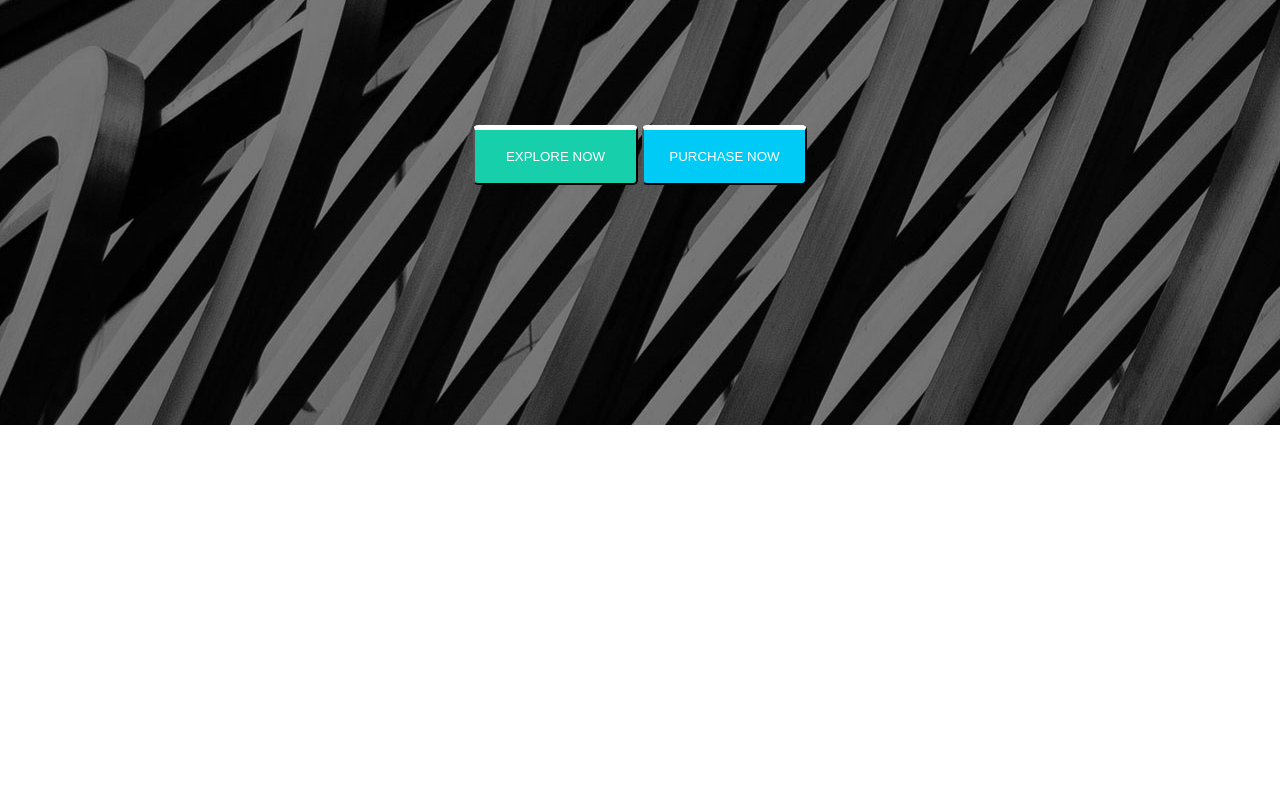
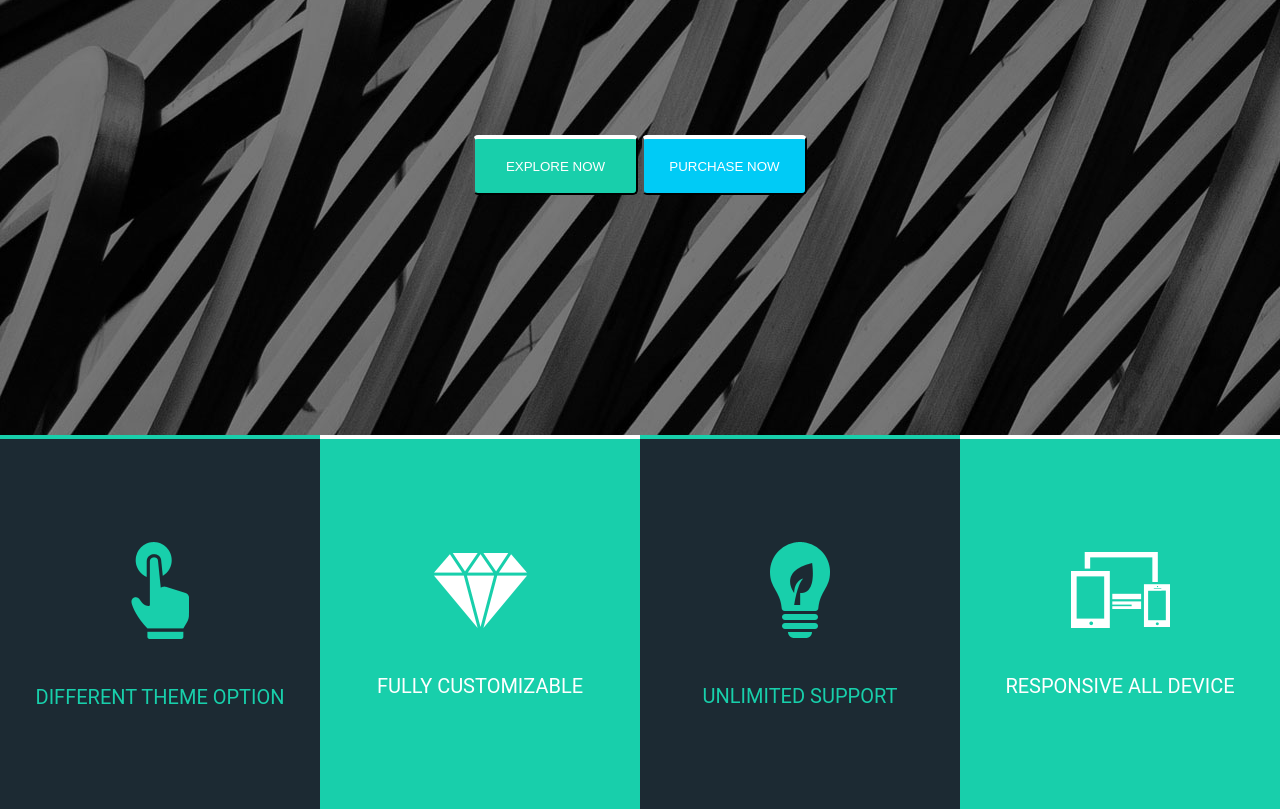
Before and after one commit to KananValizada/StepProject_Ham_IbaTech, a plain HTML site: page index.html in a window 1280 px wide. Shown: the part 580-1389 px from the top of the page. Before the commit the page ends 1005 px from the top, so only its background shows below. Drawn offline with Linux system fonts and the light colour scheme.

Commit message:
options section done && header update

```diff
--- a/css/style.css
+++ b/css/style.css
@@ -24,7 +24,7 @@
     display: flex;
     justify-content: space-between;
     align-items: center;
-    padding: 20px 0
+    height: 120px;
 }
 .nav{
      background-color: rgba(0,0,0,0.5);
@@ -35,14 +35,22 @@
 }
 .nav-logo-text {
     margin-left: 5px;
-    font-size: 20px;
+    font-size: 26px;
     color:white;
 }
+.nav-menu {
+    align-self: stretch;
+}
 .nav-menu li{
+    line-height: 7.5;
 float: left;
 margin-left: 10px;
 color: #b8b8b8;
 text-transform: uppercase;
+cursor: pointer;
+}
+.nav-menu li:hover {
+    border-bottom: 3px solid #18cfab
 }
 .creative {
     margin-top: 240px;
@@ -68,11 +76,42 @@ margin-bottom: 45px;
 .btn {
     width: 165px;
     height: 60px;
-    border-top: 5px solid white;
     border-radius: 5px;
     color: white;
-    background-color: #00cbf6
+    background-color: #00cbf6;
+    cursor: pointer;
 }
 .background-green{
     background-color: #18cfab
 }
+.background-dark-blue {
+    background-color: #1c2a33
+}
+.border-top-green {
+    border-top:4px solid #18cfab
+}
+.border-top-white {
+    border-top:4px solid white
+}
+.options{
+    display: flex
+}
+.color-white {
+    color: white
+}
+.option-item{
+    display: flex;
+    flex-direction: column;
+    align-items: center;
+    justify-content: center;
+    text-align: center;
+    width: 100%;
+    height: 370px
+}
+.option-item img {
+    margin-bottom: 48px
+}
+.option-item p {
+    text-transform: uppercase;
+    font-size: 20px
+}
--- a/index.html
+++ b/index.html
@@ -51,10 +51,31 @@
                     <p class="small">Just Buy And Enjoy These Awesome Features</p>
                 </div>
                 <div class="header-buttons">
-                    <button class="btn background-green">EXPLORE NOW</button>
-                    <button class="btn">PURCHASE NOW</button>
+                    <button class="btn background-green border-top-white">EXPLORE NOW</button>
+                    <button class="btn border-top-white">PURCHASE NOW</button>
                 </div>
             </div>
+        </div>
+    </section>
+    <section class="options-sect">
+        <div class="row options">
+            <div class="option-item background-dark-blue border-top-green">
+                <img src="images/Options/Forma 1@1X.png" alt="">
+                <p class="green-text">Different theme option</p>
+            </div>
+            <div class="option-item background-green border-top-white">
+                <img src="images/Options/Forma 1@1X (1).png" alt="">
+                <p class="color-white" >fully customizable</p>
+            </div>
+            <div class="option-item background-dark-blue border-top-green">
+                <img src="images/Options/Forma 1@1X (2).png" alt="">
+                <p class="green-text">unlimited support</p>
+            </div>
+            <div class="option-item background-green border-top-white">
+                <img src="images/Options/Forma 1@1X (3).png" alt="">
+                <p class="color-white">responsive all device</p>
+            </div>
+
         </div>
     </section>
     <script src="js/script.js"></script>
```
Also changed, not shown: images/Options/Forma 1@1X (1).png (added), images/Options/Forma 1@1X (2).png (added), images/Options/Forma 1@1X (3).png (added), images/Options/Forma 1@1X.png (added).
